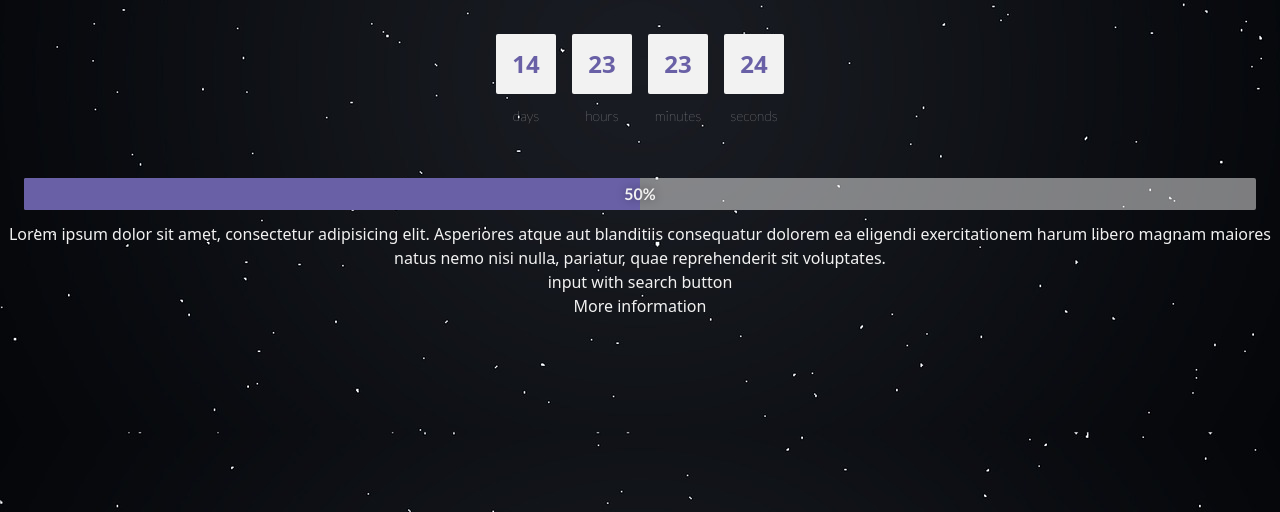
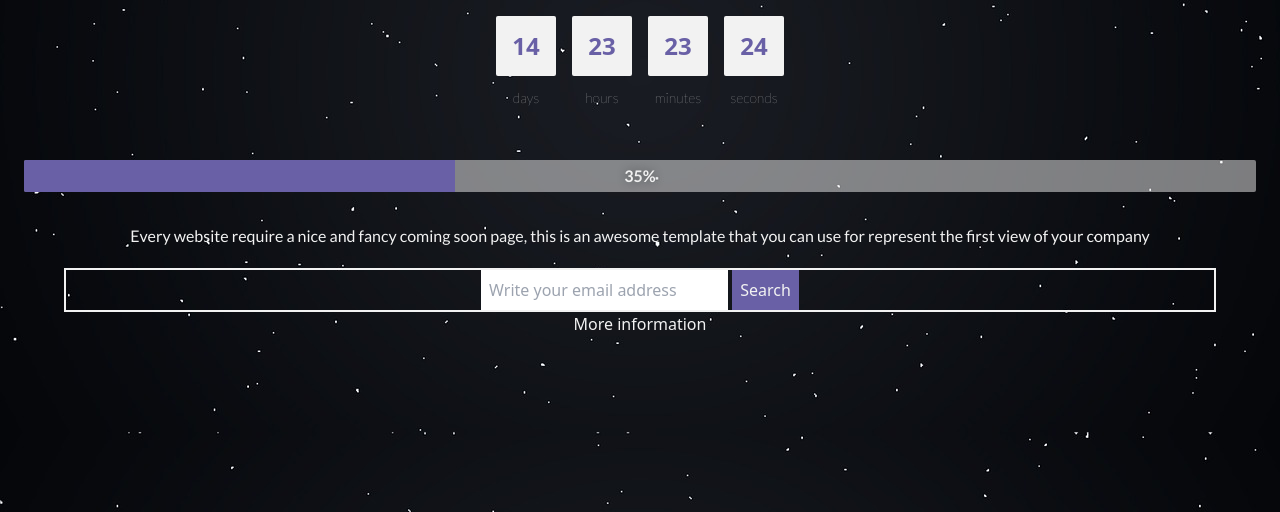
Before and after one commit to StudioGeek/Jade-Coming-Soon-Template, an Astro site: page / in a window 1280 px wide. Shown: the part 288-800 px from the top of the page. Built offline with nearby package versions, Linux system fonts and the light colour scheme; Astro itself is replaced by a stand-in of ours.

Commit message:
:construction: JadeNotifyInput and JadeButton add it

```diff
--- /dev/null
+++ b/src/components/JadeButton.astro
@@ -0,0 +1,4 @@
+---
+const {type} = Astro.props;
+---
+<button class=`${type}`>More information</button>
--- /dev/null
+++ b/src/components/JadeDescription.astro
@@ -0,0 +1,6 @@
+---
+
+---
+<div class="description mx-5 my-5 lato-regular">
+    Every website require a nice and fancy coming soon page, this is an awesome template that you can use for represent the first view of your company
+</div>
--- /dev/null
+++ b/src/components/JadeNotifyInput.astro
@@ -0,0 +1,9 @@
+---
+
+---
+<div class="notify-me flex flex-row justify-center">
+    <div class="input-group border-2 border-b-semantic w-[90%]">
+        <input type="text" placeholder="Write your email address" class="p-2 "/>
+        <button class="bg-primary p-2" type="button">Search</button>
+    </div>
+</div>
--- a/src/pages/index.astro
+++ b/src/pages/index.astro
@@ -4,6 +4,9 @@ import JadeTitle from '../components/JadeTitle.astro';
 import JadeSlogan from '../components/JadeSlogan.astro';
 import Counter from "../react/Counter.tsx";
 import ProgressBar from "../react/ProgressBar";
+import JadeDescription from '../components/JadeDescription.astro';
+import JadeNotifyInput from '../components/JadeNotifyInput.astro';
+import JadeButton from '../components/JadeButton.astro';
 ---
 
 <Layout title="Jade Coming Soon Template">
@@ -12,15 +15,11 @@ import ProgressBar from "../react/ProgressBar";
 			<JadeTitle>Coming Soon</JadeTitle>
 			<JadeSlogan>¡We're working hard in something amazing!</JadeSlogan>
 			<Counter date="2025-12-01"/>
-			<ProgressBar percentage={50}/>
-			<div class="description">
-				Lorem ipsum dolor sit amet, consectetur adipisicing elit. Asperiores atque aut blanditiis consequatur dolorem ea eligendi exercitationem harum libero magnam maiores natus nemo nisi nulla, pariatur, quae reprehenderit sit voluptates.
-			</div>
-			<div class="notify-me">
-				input with search button
-			</div>
+			<ProgressBar percentage={35}/>
+			<JadeDescription/>
+			<JadeNotifyInput/>
 			<div>
-				<button>More information</button>
+				<JadeButton type="primary"/>
 			</div>
 		</div>
 		<div class="hidden">
```
